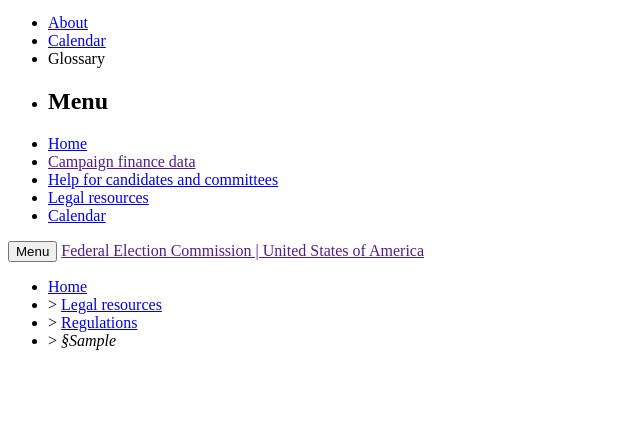
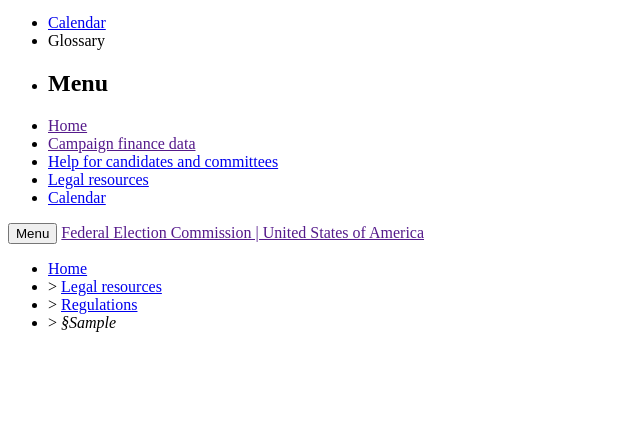
Before and after one commit to fecgov/fec-eregs, a Django app: template fec_eregs/templates/regulations/main-header.html in a window 1280 px wide. Shown: the part 332-778 px from the top of the page, without its empty margins (0-640 px from the left). Run offline with Django 3.2, Linux system fonts and the light colour scheme; the template is opened without the code that fills it: most values are stand-ins (such as "Sample title", 1, 10 or a date in 2020).

Commit message:
update variables

```diff
--- a/fec_eregs/templates/regulations/main-header.html
+++ b/fec_eregs/templates/regulations/main-header.html
@@ -10,7 +10,6 @@
   <div class="masthead">
     <a href="{{ FEC_CMS_URL }}/" title="Home" class="site-title"><span class="u-visually-hidden">Federal Election Commission | United States of America</span></a>
     <ul class="utility-nav list--flat">
-      <li class="utility-nav__item"><a href="{{ FEC_CMS_URL }}/about/">About</a></li>
       <li class="utility-nav__item"><a href="{{ FEC_CMS_URL }}/calendar/">Calendar</a></li>
       <li class="utility-nav__item is-disabled"><span class="js-glossary-toggle glossary__toggle">Glossary</span></li>
     </ul>
@@ -20,12 +19,12 @@
       <ul class="site-nav__panel site-nav__panel--main">
         <li><h2 class="site-nav__title u-under-lg-only">Menu</h2></li>
         <li class="site-nav__item u-under-lg-only">
-          <a class="site-nav__link" href="{{ cms_url }}" rel="home">
+          <a class="site-nav__link" href="{{ FEC_CMS_URL }}" rel="home">
             <span class="site-nav__link__title">Home</span>
           </a>
         </li>
         <li class="site-nav__item" data-submenu="data">
-          <a href="{{ FEC_WEB_URL }}" class="site-nav__link {% if parent == 'data' %}is-parent{% endif %}">
+          <a href="{{ FEC_WEB_URL }}" class="site-nav__link">
             <span class="site-nav__link__title">Campaign finance data</span>
           </a>
         </li>
@@ -35,7 +34,7 @@
           </a>
         </li>
         <li class="site-nav__item" data-submenu="legal">
-          <a href="{{ FEC_CMS_URL }}/legal-resources" class="site-nav__link {% if parent == 'legal' %}is-parent{% endif %}">
+          <a href="{{ FEC_CMS_URL }}/legal-resources" class="site-nav__link is-parent">
             <span class="site-nav__link__title">Legal resources</span>
           </a>
         </li>
@@ -44,7 +43,7 @@
         </li>
       </ul>
     </div>
-    <button for="nav-toggle" class="js-nav-toggle site-nav__button" aria-controls="nav-main">Menu</button>
+    <button for="nav-toggle" class="js-nav-toggle site-nav__button" aria-controls="site-menu">Menu</button>
     <a title="Home" href="{{ FEC_CMS_URL }}" class="site-title"><span class="u-visually-hidden">Federal Election Commission | United States of America</span></a>
   </nav>
   <div class="page-header page-header--primary">
```
